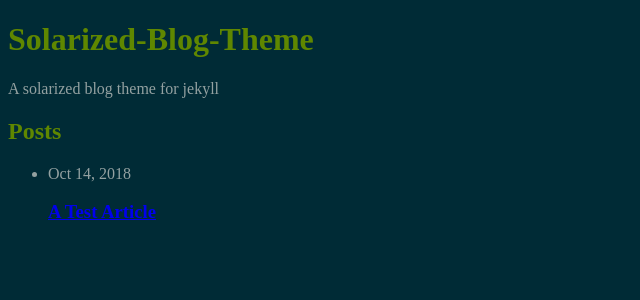
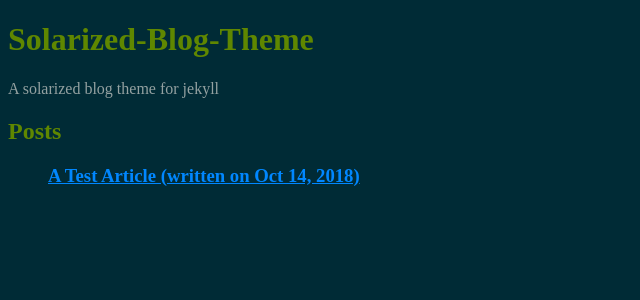
Before and after one commit to sohnryang/solarized-blog-theme, a Jekyll site: the page built from index.md, in a window 1280 px wide. Shown: the top 300 px of the page, without its empty margins (0-640 px from the left). Built offline with Jekyll 4.4.1, drawn with Linux system fonts in a browser that asks for light colours; a style sheet for code colours, icons or effects is not loaded.

Commit message:
added layout scss

```diff
--- a/_layouts/home.html
+++ b/_layouts/home.html
@@ -15,10 +15,9 @@ layout: default
             {%- for post in site.posts -%}
             <li>
                 {%- assign date_format = site.date_format | default: "%b %-d, %Y" -%}
-                <span class="post-meta">{{ post.date | date: date_format }}</span>
                 <h3>
                     <a class="post-link" href="{{ post.url | relative_url }}">
-                        {{ post.title | escape}}
+                        {{ post.title | escape}} (written on {{ post.date | date: date_format }})
                     </a>
                 </h3>
             </li>
--- a/_sass/solarized-blog-theme.scss
+++ b/_sass/solarized-blog-theme.scss
@@ -22,5 +22,6 @@ $text-color: $solarized-text-color;
 $heading-color: $solarized-green;
 
 @import
-    "solarized-blog-theme/base"
+    "solarized-blog-theme/base",
+    "solarized-blog-theme/layout"
 ;
--- /dev/null
+++ b/_sass/solarized-blog-theme/_layout.scss
@@ -0,0 +1,7 @@
+.post-link {
+    color: $solarized-blue;
+}
+
+ul {
+    list-style: none;
+}
```
